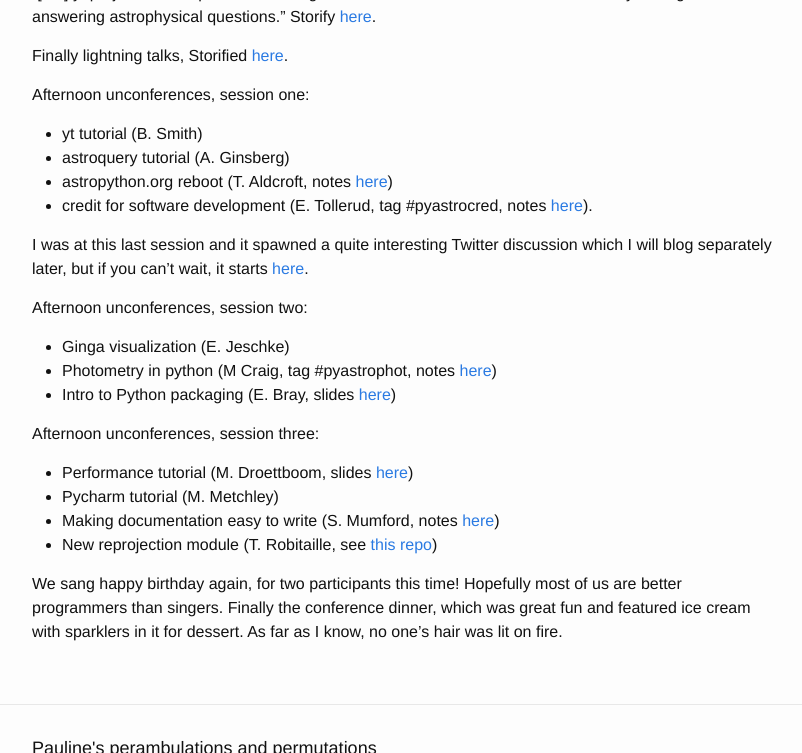
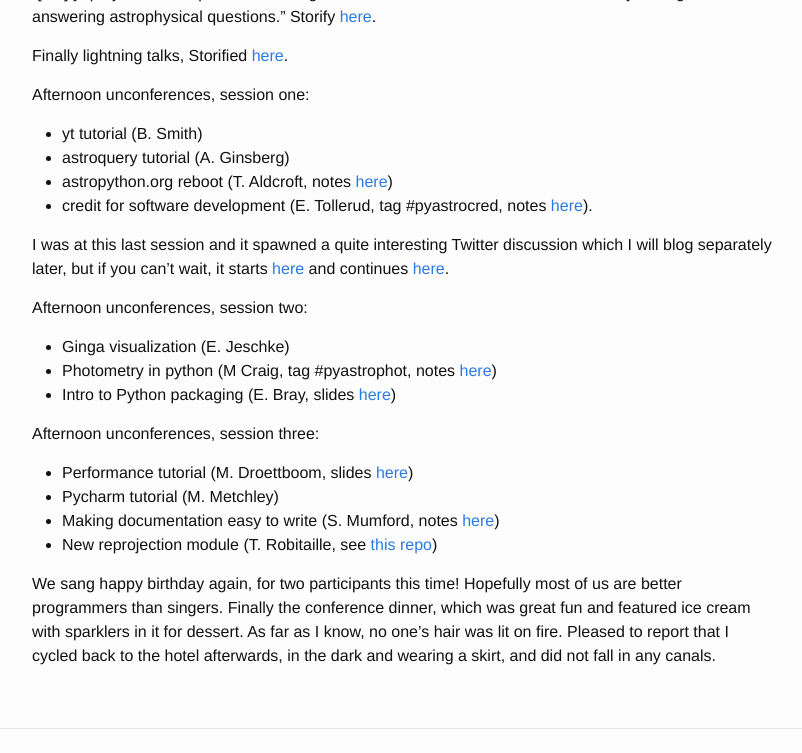
Before and after one commit to PBarmby/PBarmby.github.io, a Jekyll site: the page built from _posts/2015-04-22-Python-in-Astronomy-Day-3.markdown, in a window 1280 px wide and 900 px high, scrolled down 378 px, cut to the strip 0-753 px from the top of the window. Shown: the whole strip, without its empty margins (238-1040 px from the left). Built offline with Jekyll 4.4.1, drawn with Linux system fonts in a browser that asks for light colours.

Commit message:
updated day 3

```diff
--- a/_posts/2015-04-22-Python-in-Astronomy-Day-3.markdown
+++ b/_posts/2015-04-22-Python-in-Astronomy-Day-3.markdown
@@ -18,7 +18,7 @@ Afternoon unconferences, session one:
 * astropython.org reboot (T. Aldcroft, notes [here](https://docs.google.com/document/d/1jIgNreqR7EM7rD5fqCzzF1N9NA_8rwOS-aUX2dMwzQc/edit?pli=1#heading=h.zl59ytrsxwu))
 * credit for software development (E. Tollerud, tag #pyastrocred, notes [here](https://docs.google.com/document/d/1aXOQdM46gAGCJEt1LvF0zFHlq-mtaZ9HOgvOHD7gy00/edit?pli=1)).
 
-I was at this last session and it spawned a quite interesting Twitter discussion which I will blog separately later, but if you can't wait, it starts [here](https://twitter.com/PBarmby/status/590850156804833281).
+I was at this last session and it spawned a quite interesting Twitter discussion which I will blog separately later, but if you can't wait, it starts [here](https://twitter.com/PBarmby/status/590850156804833281) and continues [here](http://ivory.idyll.org/blog/2015-software-as-a-primary-product-of-science.html).
 
 
 Afternoon unconferences, session two:
@@ -36,4 +36,4 @@ Afternoon unconferences, session three:
 
 We sang happy birthday again, for two participants this time! Hopefully most of us are better programmers than singers.
 Finally the conference dinner, which was great fun and featured ice cream with sparklers in it for dessert. As far as I know, no
-one's hair was lit on fire.
+one's hair was lit on fire. Pleased to report that I cycled back to the hotel afterwards, in the dark and wearing a skirt, and did not fall in any canals.
```
